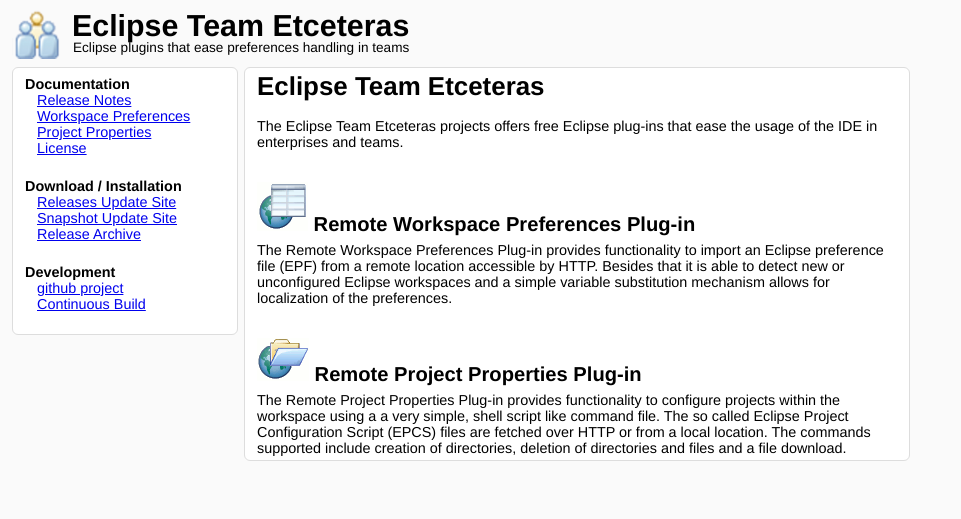
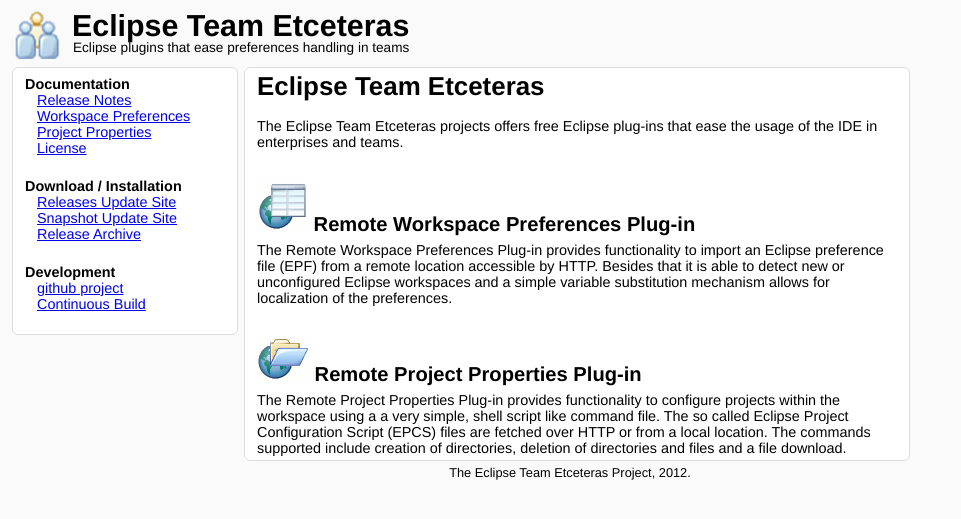
Before and after one commit to netceteragroup/eclipse-team-etceteras, a Jekyll site: the page built from index.html, in a window 1280 px wide. Shown: the top 519 px of the page, without its empty margins (0-961 px from the left). Built offline with Jekyll 4.4.1, drawn with Linux system fonts in a browser that asks for light colours.

Commit message:
- addd footer

```diff
--- a/_layouts/default.html
+++ b/_layouts/default.html
@@ -38,13 +38,15 @@
 
     <div id="container">
 
-    <h1>{{ page.title }}</h1>
+      <h1>{{ page.title }}</h1>
 
-    <div id="content">
-      {{ content }}
-    </div>
+      <div id="content">
+        {{ content }}
+      </div>
 
     </div>
 
+    <footer>The Eclipse Team Etceteras Project, {{ site.time | date: "%Y" }}.</footer>
+
   </body>
 </html>
--- a/css/style.css
+++ b/css/style.css
@@ -123,3 +123,14 @@
 li {
   margin-top: 4px;
 }
+
+footer {
+  clear: both;
+  width: 640px;
+  padding-top: 4px;
+  padding-bottom: 4px;
+  margin-left: 242px;
+  font-size: 0.8em;
+  margin-top: 5px;
+  text-align: center;
+}
```
